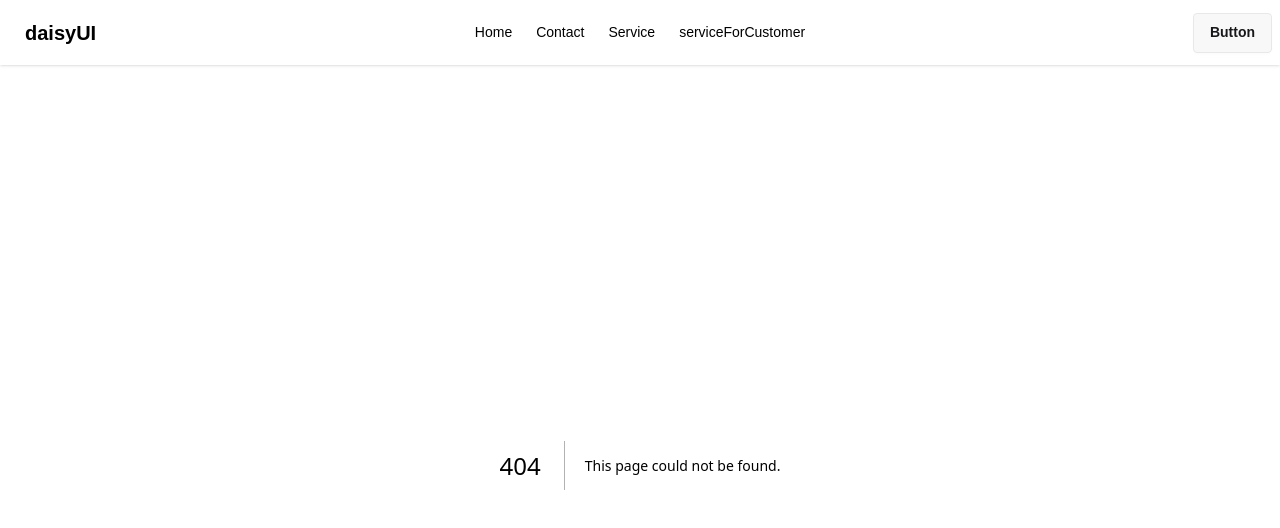
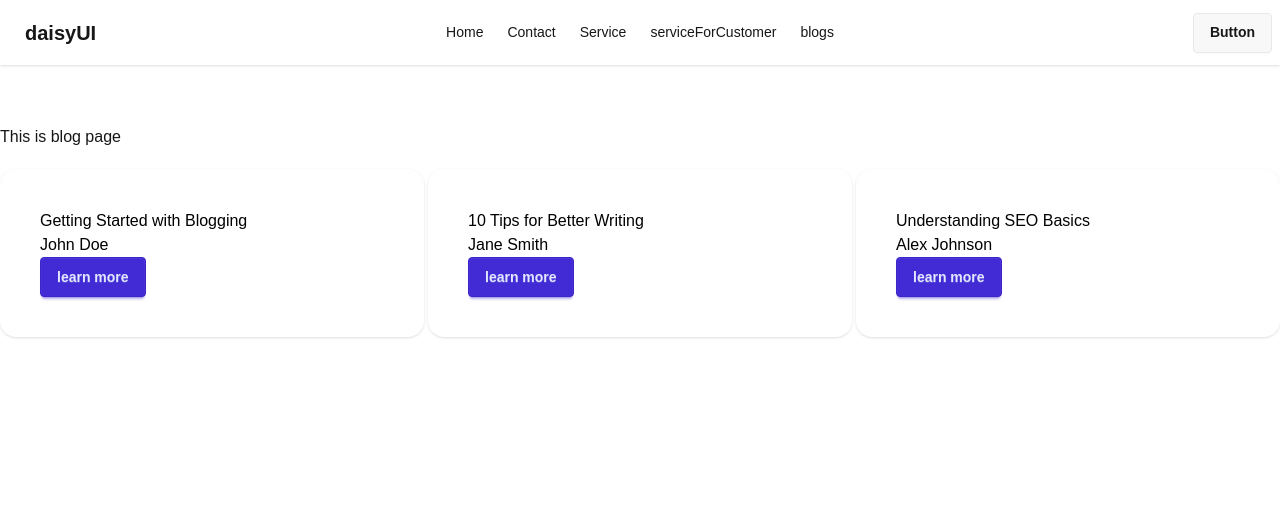
Before and after one commit to ryousufrahman/frist-nextjs-app, a Next.js app: page /blog in a window 1280 px wide. Before the commit this address had no page. Shown: the top 528 px of the page. Built offline with nearby package versions, Linux system fonts and the light colour scheme.

Commit message:
added map funtion to may next js app

```diff
--- /dev/null
+++ b/src/app/blog/page.jsx
@@ -0,0 +1,59 @@
+import Link from "next/link";
+
+const BlogPage = () => {
+  const blogs = [
+    {
+      id: 1,
+      title: "Getting Started with Blogging",
+      slug: "getting-started-with-blogging",
+      author: "John Doe",
+      date: "2026-04-20",
+      tags: ["blogging", "writing", "beginner"],
+      content:
+        "This is the content of the blog post. It introduces how to start blogging...",
+      image: "https://example.com/images/blog1.jpg",
+      published: true,
+    },
+    {
+      id: 2,
+      title: "10 Tips for Better Writing",
+      slug: "10-tips-for-better-writing",
+      author: "Jane Smith",
+      date: "2026-04-18",
+      tags: ["writing", "tips"],
+      content: "Here are ten practical tips to improve your writing skills...",
+      image: "https://example.com/images/blog2.jpg",
+      published: true,
+    },
+    {
+      id: 3,
+      title: "Understanding SEO Basics",
+      slug: "understanding-seo-basics",
+      author: "Alex Johnson",
+      date: "2026-04-15",
+      tags: ["seo", "marketing"],
+      content:
+        "SEO is important for visibility. This post explains the basics...",
+      image: "https://example.com/images/blog3.jpg",
+      published: false,
+    },
+  ];
+  return <>
+          <div className="container mx-auto mt-15">
+                <h1>This is blog page</h1>
+                <div  className="grid grid-cols-3 gap-1 mt-5">
+                    {
+                        blogs.map(blog => <div className=" shadow rounded-2xl p-10 bg-white text-black" key={blog.id}>
+                            <h2>{blog.title}</h2>
+                            <p>{blog.author}</p>
+                            <Link href={'/'} className="btn btn-primary">learn more</Link>
+                        </div>)
+                    }
+                </div>
+
+          </div>
+
+      </>;
+};
+
+export default BlogPage;
--- a/src/app/components/Navbar.jsx
+++ b/src/app/components/Navbar.jsx
@@ -8,6 +8,8 @@ const Navbar = () => {
      <li><Link href={'/service'} >Service</Link></li>
 
      <li><Link href={'/service/serviceForCustomer'} >serviceForCustomer</Link></li>
+
+     <li><Link href={'/blog'} >blogs</Link></li>
 
 
 
```
